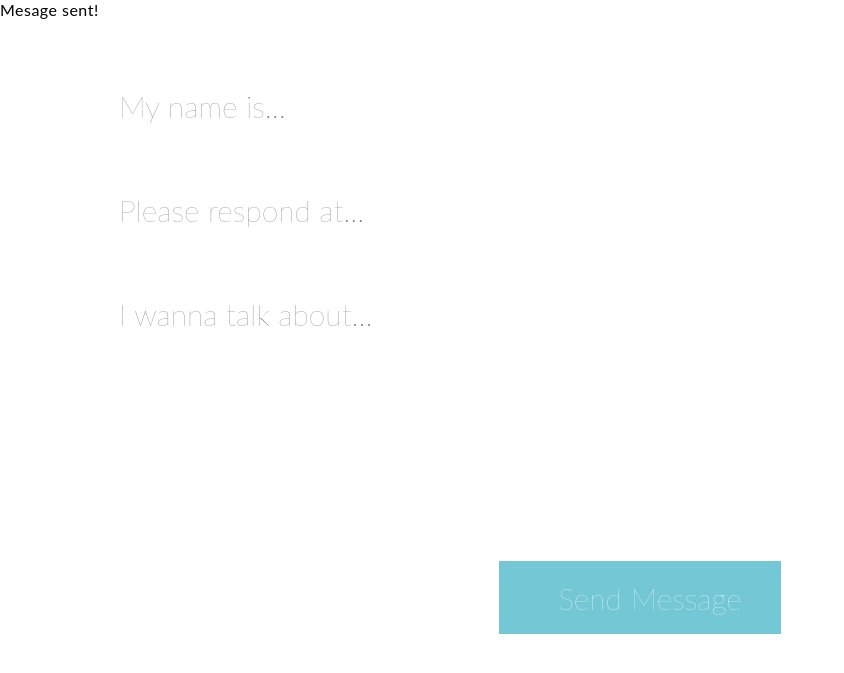
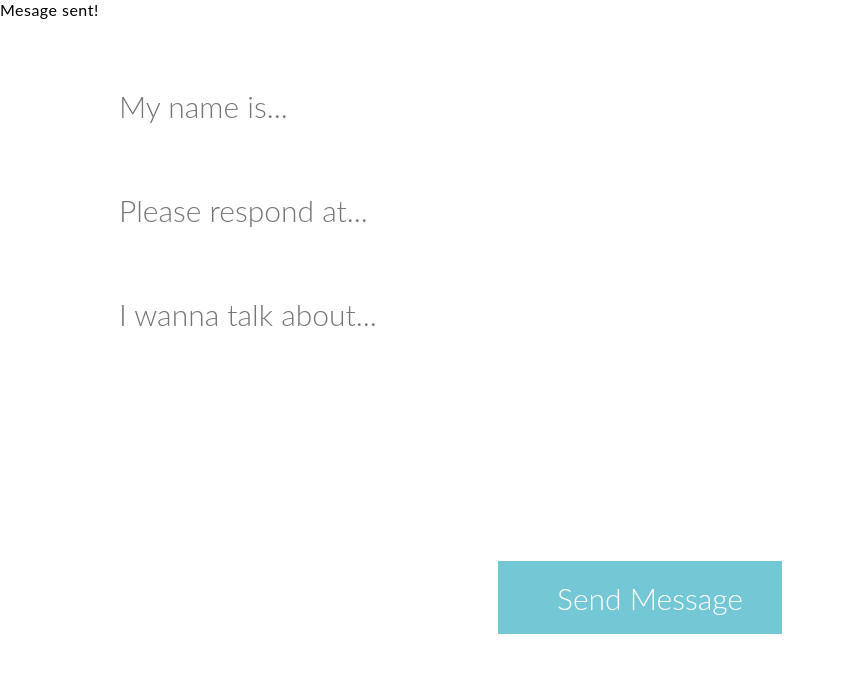
Before and after one commit to hopkins511/sites, a PHP site: page /js/contact.php in a window 1280 px wide. Shown: the top 673 px of the page, without its empty margins (0-844 px from the left). Run offline with PHP 8.4, Linux system fonts and the light colour scheme; data that the repository does not hold is empty.

Commit message:
font-weight

```diff
--- a/css/styles2.css
+++ b/css/styles2.css
@@ -39,7 +39,7 @@ h2 {
 	font-size: 1.25em;
  	margin: -15px 0 0;
 	color: #fff;
-    font-weight: 200;
+    font-weight: 300;
 }
 
 .clearfix {
@@ -457,7 +457,7 @@ textarea,
 select {
     border: none;
     font-size: 30px;
-    font-weight: 200;
+    font-weight: 300;
     height: auto;
     margin: 0;
     outline: 0;
@@ -475,7 +475,7 @@ select {
     color: #FFF;
     background-color: #74c7d5;
     font-size: 30px;
-    font-weight: 200;
+    font-weight: 300;
     text-align: center;
     border: none;
     -webkit-transition-duration: 0.4s; /* Safari */
```
